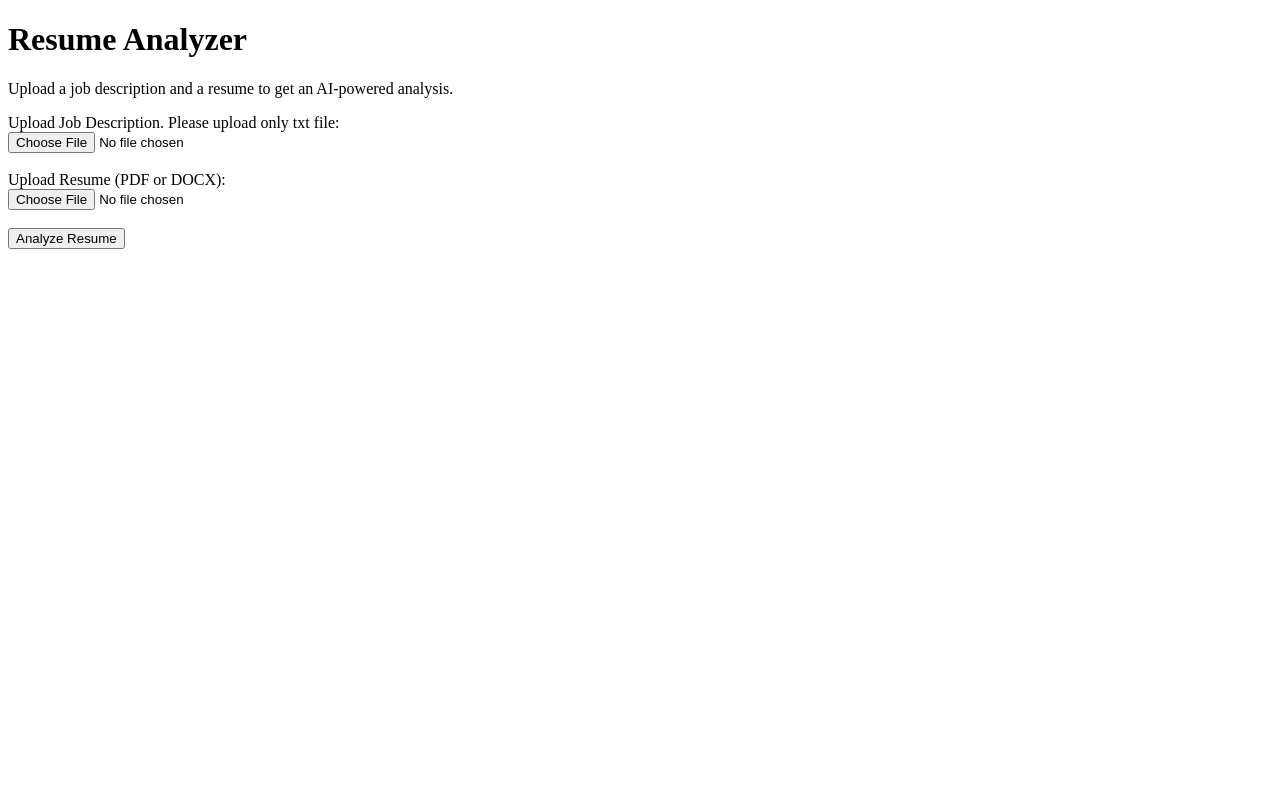
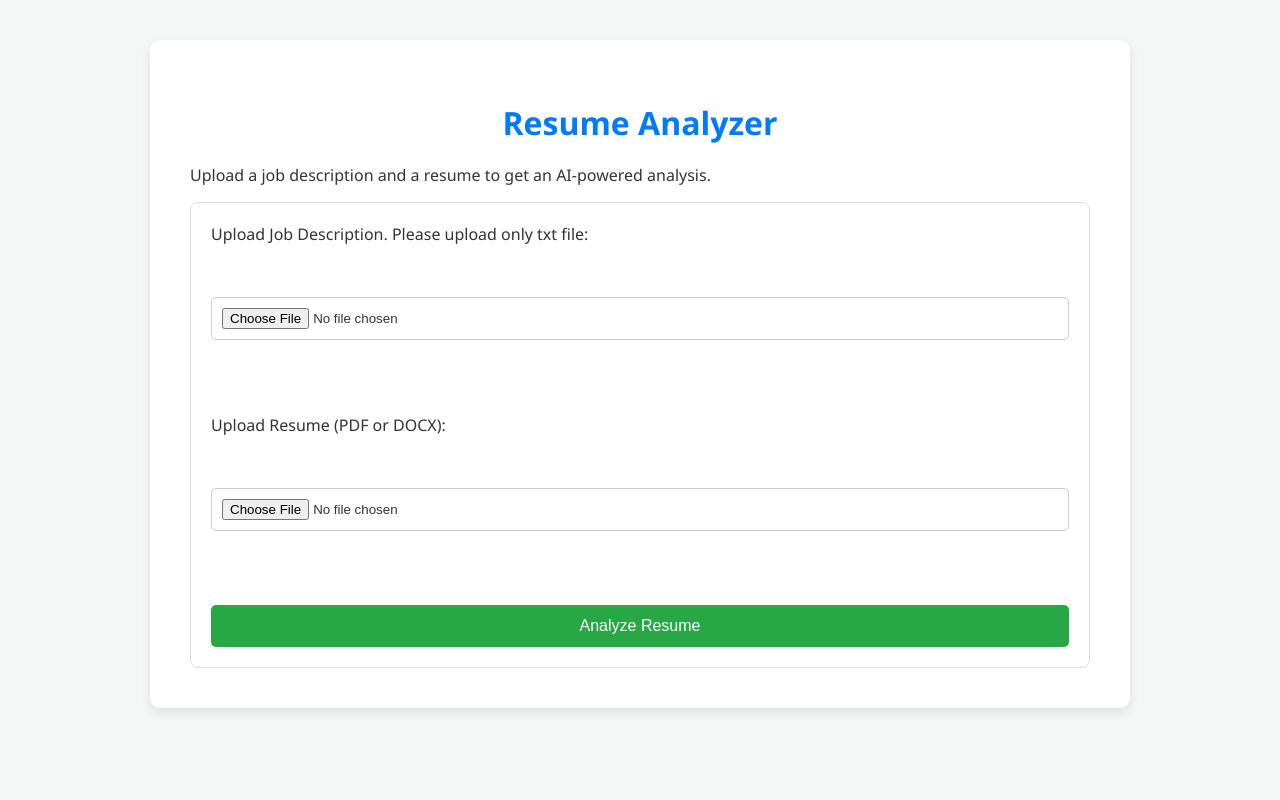
Before and after one commit to Abirrahman2/Resume_Analyzer_App, a Flask app: page / in a window 1280 px wide. Run offline with Flask 3, Linux system fonts and the light colour scheme.

Commit message:
designed the page using html and css

```diff
--- a/llm_analyzer.py
+++ b/llm_analyzer.py
@@ -31,7 +31,7 @@ def analyze_with_llm(resume_text, jd_text):
     """
 
     try:
-        model = genai.GenerativeModel('gemini-1.5-flash')  # Or gemini-1.0-pro
+        model = genai.GenerativeModel('gemini-2.5-flash')  # Or gemini-1.0-pro
         response = model.generate_content(prompt)
 
         if not response.text:
--- /dev/null
+++ b/static/style.css
@@ -0,0 +1,106 @@
+/* General Page Setup */
+body {
+    font-family: 'Segoe UI', Tahoma, Geneva, Verdana, sans-serif;
+    background-color: #f4f7f6;
+    color: #333;
+    margin: 0;
+    padding: 0;
+    display: flex;
+    flex-direction: column;
+    align-items: center;
+    min-height: 100vh;
+}
+
+.container {
+    background-color: #ffffff;
+    padding: 40px;
+    border-radius: 10px;
+    box-shadow: 0 4px 12px rgba(0, 0, 0, 0.1);
+    width: 90%;
+    max-width: 900px;
+    margin-top: 40px;
+    margin-bottom: 40px;
+}
+
+h1 {
+    color: #007bff; /* A professional blue */
+    text-align: center;
+    margin-bottom: 20px;
+}
+
+h2 {
+    border-bottom: 2px solid #eee;
+    padding-bottom: 5px;
+    color: #444;
+}
+
+/* Form Styling */
+form {
+    display: flex;
+    flex-direction: column;
+    gap: 15px;
+    padding: 20px;
+    border: 1px solid #ddd;
+    border-radius: 8px;
+}
+
+input[type="file"] {
+    padding: 10px;
+    border: 1px solid #ccc;
+    border-radius: 5px;
+}
+
+input[type="submit"] {
+    background-color: #28a745; /* Green for action */
+    color: white;
+    padding: 12px;
+    border: none;
+    border-radius: 5px;
+    cursor: pointer;
+    font-size: 16px;
+    transition: background-color 0.3s;
+}
+
+input[type="submit"]:hover {
+    background-color: #218838;
+}
+
+/* Results Card Styling */
+.analysis-card {
+    margin-top: 20px;
+    padding: 20px;
+    border: 1px solid #e0e0e0;
+    border-radius: 8px;
+    background-color: #f9f9f9;
+}
+
+.score-display {
+    font-size: 2em;
+    font-weight: bold;
+    color: #007bff;
+    margin-top: 10px;
+}
+
+/* Skills and Lists */
+ul {
+    list-style: none;
+    padding: 0;
+}
+
+ul li {
+    background-color: #e9f7ff;
+    padding: 5px 10px;
+    border-radius: 3px;
+    margin-bottom: 5px;
+    display: inline-block;
+    margin-right: 5px;
+    font-size: 0.9em;
+}
+
+/* HR Separator */
+hr {
+    border: 0;
+    height: 1px;
+    background-image: linear-gradient(to right, rgba(0, 0, 0, 0), rgba(0, 0, 0, 0.15), rgba(0, 0, 0, 0));
+    margin: 20px 0;
+}
--- a/templates/index.html
+++ b/templates/index.html
@@ -3,10 +3,12 @@
 <head>
     <meta charset="UTF-8">
     <meta name="viewport" content="width=device-width, initial-scale=1.0">
+    <link rel="stylesheet" href="{{ url_for('static', filename='style.css') }}">
     <title>Resume Analyzer</title>
 </head>
 <body>
-    <h1>Resume Analyzer</h1>
+   <div class="container">
+        <h1>Resume Analyzer</h1>
     <p>Upload a job description and a resume to get an AI-powered analysis.</p>
 
     <form action="/analyze" method="post" enctype="multipart/form-data">
@@ -18,5 +20,6 @@
 
         <input type="submit" value="Analyze Resume">
     </form>
+   </div>
 </body>
 </html>
--- a/templates/results.html
+++ b/templates/results.html
@@ -3,10 +3,12 @@
 <head>
     <meta charset="UTF-8">
     <meta name="viewport" content="width=device-width, initial-scale=1.0">
+    <link rel="stylesheet" href="{{ url_for('static', filename='style.css') }}">
     <title>Analysis Results</title>
 </head>
 <body>
-    <h1>Analysis Results</h1>
+    <div class="container">
+        <h1>Analysis Results</h1>
 
     <h2>Candidate's Information</h2>
     <p><strong>Filename:</strong> {{ results.filename }}</p>
@@ -33,5 +35,6 @@
     {% endif %}
 
     <a href="/">Run another analysis</a>
+    </div>
 </body>
 </html>
```
Also changed, not shown: README.md (added).
